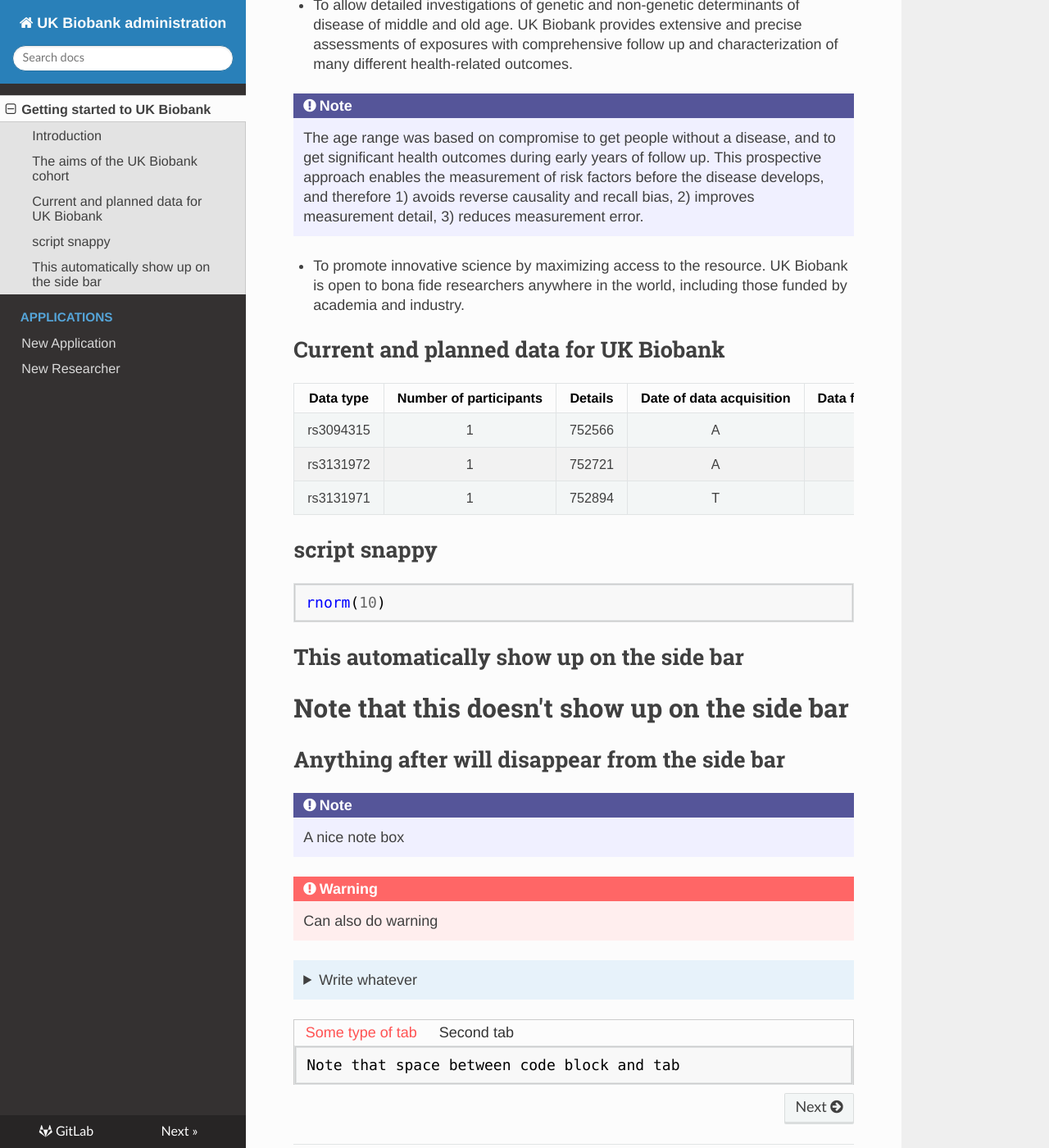
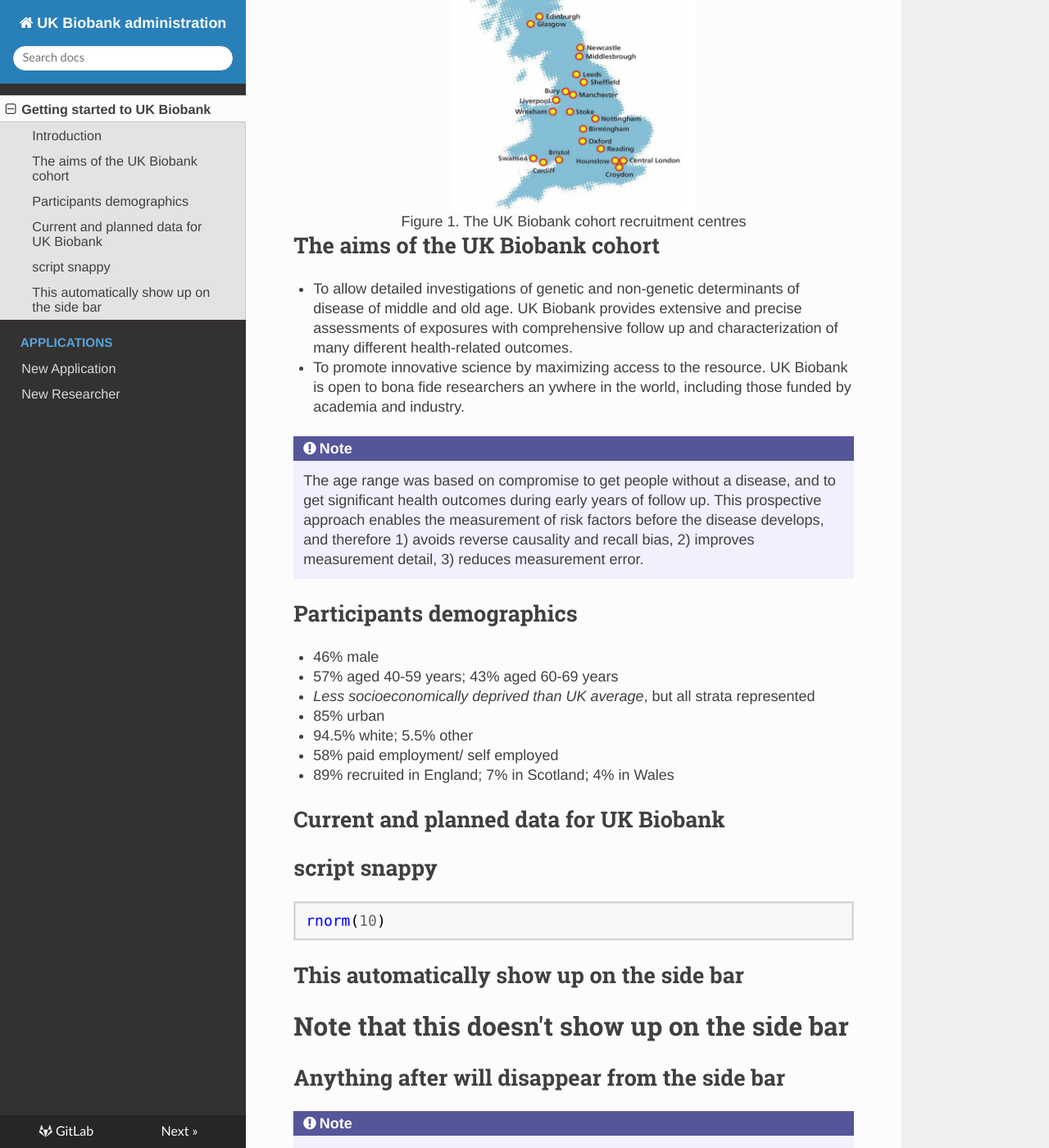
Before and after one commit to garethmarkel/ukb-administration, an MkDocs documentation site: the page built from docs/index.md, in a window 1280 px wide and 1400 px high, scrolled down 631 px. Shown: the whole window at 82% size. Built offline with MkDocs 1.6.1, drawn with Linux system fonts in a browser that asks for light colours; comment, search, counter and statistics services are not loaded.

Commit message:
Change location of figure  -needs to be same directory as .md file

````diff
--- a/docs/index.md
+++ b/docs/index.md
@@ -5,26 +5,33 @@ The UK Biobank is a very large population-based prospective study that includes
 
 The UK Biobank is funded by the Medical Research Council, Wellcome Trust, British Heart Foundation, Diabetes UK, Department of Health, Cancer Research UK, Welsh Government, Scottish Government, and Northwest Regional Development Agency. UK Biobank is supported by the National Health Service (NHS).
 
-![image](/Users/juditperala/Documents/Work/MSSM/gitlab/ukb-administration/docs/pics/ukb_centres.png)
+<center>
+<img src="ukb_centres.png" alt="ukb_centres" width="300" />
+<figcaption>Figure 1. The UK Biobank cohort recruitment centres </figcaption>
+</center>
 
 ## The aims of the UK Biobank cohort
 
 - To allow detailed investigations of genetic and non-genetic determinants of disease of middle and old age. UK Biobank provides extensive and precise assessments of exposures with comprehensive follow up and characterization of many different health-related outcomes.
 
+
+- To promote innovative science by maximizing access to the resource. UK Biobank is open to bona fide researchers an    ywhere in the world, including those funded by academia and industry.
+
 !!! note
 	The age range was based on compromise to get people without a disease, and to get significant health outcomes during early years of follow up. This prospective approach enables the measurement of risk factors before the disease develops, and therefore 1) avoids reverse causality and recall bias, 2) improves measurement detail, 3) reduces measurement error.
 
-- To promote innovative science by maximizing access to the resource. UK Biobank is open to bona fide researchers anywhere in the world, including those funded by academia and industry.
+## Participants demographics
+
+- 	46% male
+-	57% aged 40-59 years; 43% aged 60-69 years
+-	*Less socioeconomically deprived than UK average*, but all strata represented
+-	85% urban
+-	94.5% white; 5.5% other
+-	58% paid employment/ self employed
+-	89% recruited in England; 7% in Scotland; 4% in Wales
 
 
 ## Current and planned data for UK Biobank
-| Data type | Number of participants | Details | Date of data acquisition | Data first available for research|
-|:-:|:-:|:-:|:-:|:-:|
-|rs3094315|1|752566|A|G|0.9912|0.0229|0.7009|
-|rs3131972|1|752721|A|G|1.007|0.0228|0.769|
-|rs3131971|1|752894|T|C|1.003|0.0232|0.8962|
-
-
 ## script snappy
 ``` R
 rnorm(10)
````
Also changed, not shown: docs/ukb_centres.png (renamed from docs/pics/ukb_centres.png).
